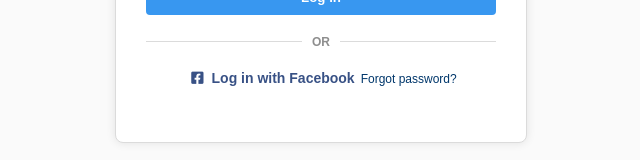
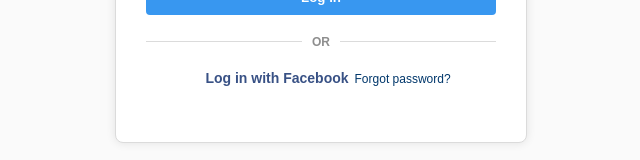
Before and after one commit to pratikshadudhade/Instagram, a React (Create React App) app in the folder yog/: page / in a window 1280 px wide. Shown: the part 470-630 px from the top of the page, without its empty margins (319-959 px from the left). Built offline with nearby package versions, Linux system fonts and the light colour scheme.

Commit message:
link commit

```diff
--- a/yog/src/Components/Loginsingnup/Instagram.css
+++ b/yog/src/Components/Loginsingnup/Instagram.css
@@ -1,5 +1,5 @@
 /* @import url('https://fonts.googleapis.com/css2?family=Great+Vibes&display=swap'); */
-@import url('https://cdnjs.cloudflare.com/ajax/libs/font-awesome/6.0.0-beta3/css/all.min.css');
+/* @import url('https://cdnjs.cloudflare.com/ajax/libs/font-awesome/6.0.0-beta3/css/all.min.css'); */
 
 body {
   margin: 0;
```
